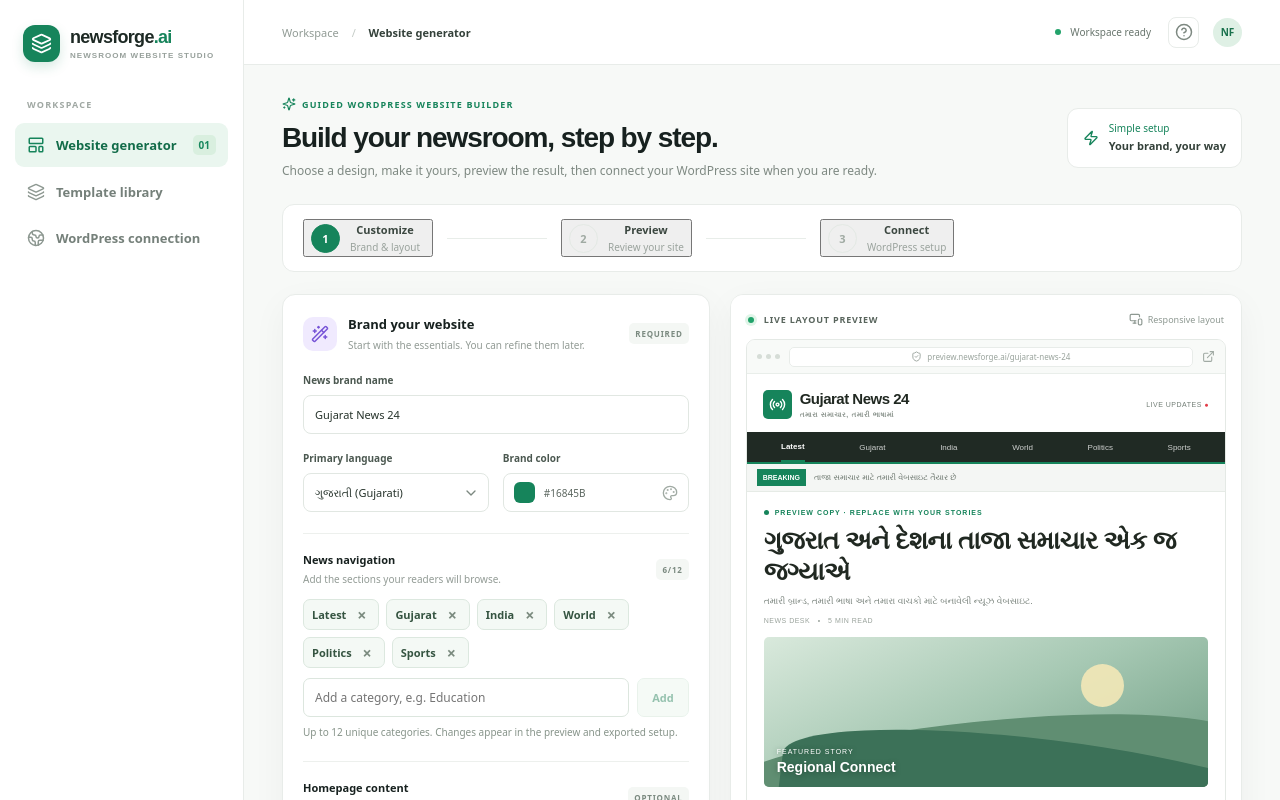
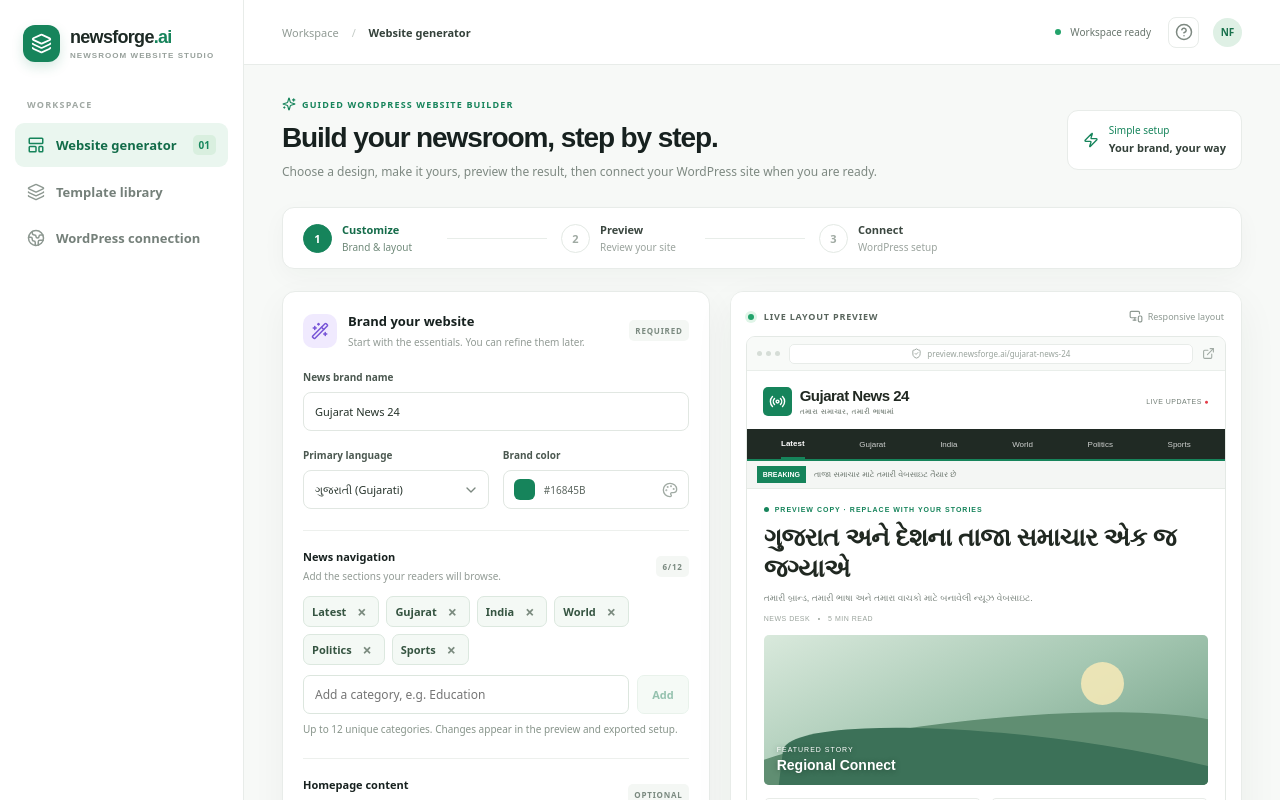
Before and after one commit to ShauryaJoshi1122/newsforge-ai, a Next.js app: page /studio in a window 1280 px wide. Shown: the top 800 px of the page. Built offline with nearby package versions, Linux system fonts and the light colour scheme.

Commit message:
Polish guided builder interactions and responsive UX

```diff
--- a/app/globals.css
+++ b/app/globals.css
@@ -192,3 +192,49 @@ button,.template-option,.wp-publish,.wp-test,.download-button{transition:backgro
 
 .project-verify-domain{display:flex;align-items:center;justify-content:center;gap:7px;width:100%;margin-top:9px;padding:9px 11px;border:1px solid #d8e2dc;border-radius:9px;background:#f5faf7;color:#315343;font-size:12px;font-weight:700;cursor:pointer}
 .project-verify-domain:disabled{opacity:.6;cursor:wait}
+
+
+/* Guided builder UX polish — original NewsForge styling, inspired by clear website-builder flows */
+.steps{position:relative;box-shadow:0 8px 24px rgba(25,48,37,.035)}
+.steps .step{appearance:none;flex:0 1 auto;border:0;background:transparent;padding:0;color:inherit;text-align:left;font:inherit;cursor:pointer;border-radius:9px;transition:background .18s ease,transform .18s ease}
+.steps .step:hover{background:#f5faf6}
+.steps .step:focus-visible{outline:3px solid #9bd4b3;outline-offset:4px}
+.steps .step.current b{color:#146b49}
+.steps .step.current small{color:#6f8979}
+#brand-settings,#template-library,#live-preview,#wordpress-connection{scroll-margin-top:22px}
+.page-heading{gap:20px}
+.page-heading h1{max-width:720px}
+.page-heading p{max-width:680px;line-height:1.7}
+.panel{transition:border-color .18s ease,box-shadow .18s ease}
+.panel:focus-within{border-color:#d7e8dc}
+.text-input,.select-wrap select,.category-add input,.template-search input{transition:border-color .18s ease,box-shadow .18s ease}
+.text-input:focus-visible,.select-wrap select:focus-visible,.category-add input:focus-visible,.template-search input:focus-within{outline:none;border-color:#65ad83;box-shadow:0 0 0 3px rgba(22,132,91,.11)}
+.template-option:focus-visible,.preview-footer button:focus-visible,.generate-button:focus-visible,.side-link:focus-visible{outline:3px solid #9bd4b3;outline-offset:3px}
+.template-option{min-height:61px}
+.generate-button{min-height:50px;border-radius:11px;transition:background .18s ease,transform .18s ease,box-shadow .18s ease}
+.generate-button:hover:not(:disabled){box-shadow:0 9px 22px rgba(22,132,91,.2)}
+.preview-column{box-shadow:0 14px 40px rgba(25,48,37,.055)}
+.generated-card{align-items:flex-start}
+.wordpress-card{scroll-margin-top:20px}
+@media(max-width:850px){
+  .steps{position:relative;top:auto}
+  .steps .step{flex:1;min-width:0}
+  .builder-grid{gap:16px}
+  .preview-column{box-shadow:0 8px 24px rgba(25,48,37,.045)}
+}
+@media(max-width:520px){
+  .steps{gap:5px;padding:12px 8px}
+  .steps .step{gap:5px;padding:3px}
+  .steps .step>div{min-width:0}
+  .steps .step b{font-size:9px}
+  .steps .step small{font-size:8px;line-height:1.25}
+  .step-line{max-width:12px}
+  .page-heading{align-items:flex-start;margin-bottom:20px}
+  .page-heading h1{max-width:100%;line-height:1.2}
+  .panel{border-radius:14px}
+  .preview-header{gap:8px;align-items:flex-start}
+  .preview-size{white-space:nowrap}
+}
+@media(prefers-reduced-motion:reduce){
+  .steps .step,.panel,.text-input,.select-wrap select,.category-add input,.template-search input,.template-option,.generate-button{transition:none}
+}
```
